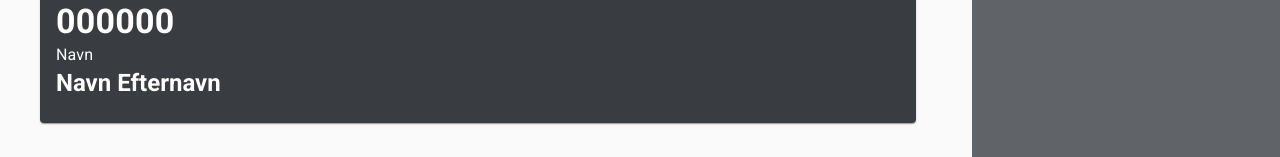
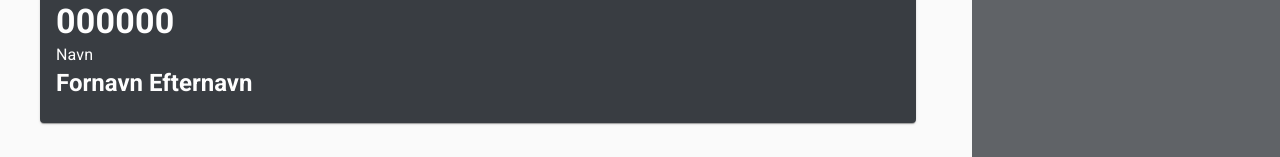
Before and after one commit to emely-webit/age-restriction, a React (Create React App) app: page /#/butik in a window 1280 px wide. Shown: the part 411-568 px from the top of the page. Built offline with nearby package versions, Linux system fonts and the light colour scheme.

Commit message:
Update Butik.js

```diff
--- a/src/components/Butik/Butik.js
+++ b/src/components/Butik/Butik.js
@@ -43,7 +43,7 @@ const Butik = () => {
     const classes = useStyles()
     const [information, setInformation] = useState()
     const [user, setUser] = useState({
-        name: "Navn Efternavn",
+        name: "Fornavn Efternavn",
         birthDate: "000000",
         age: null
     })
```
